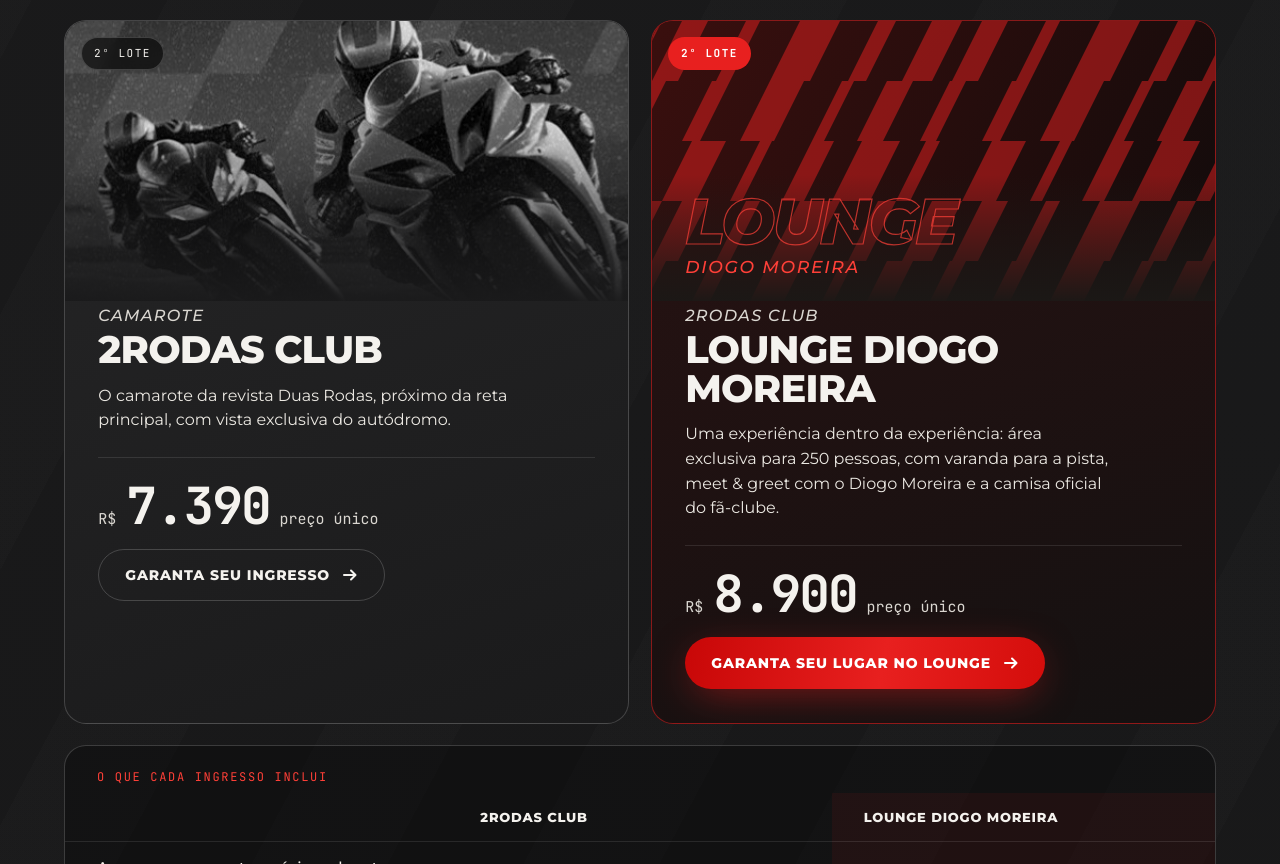
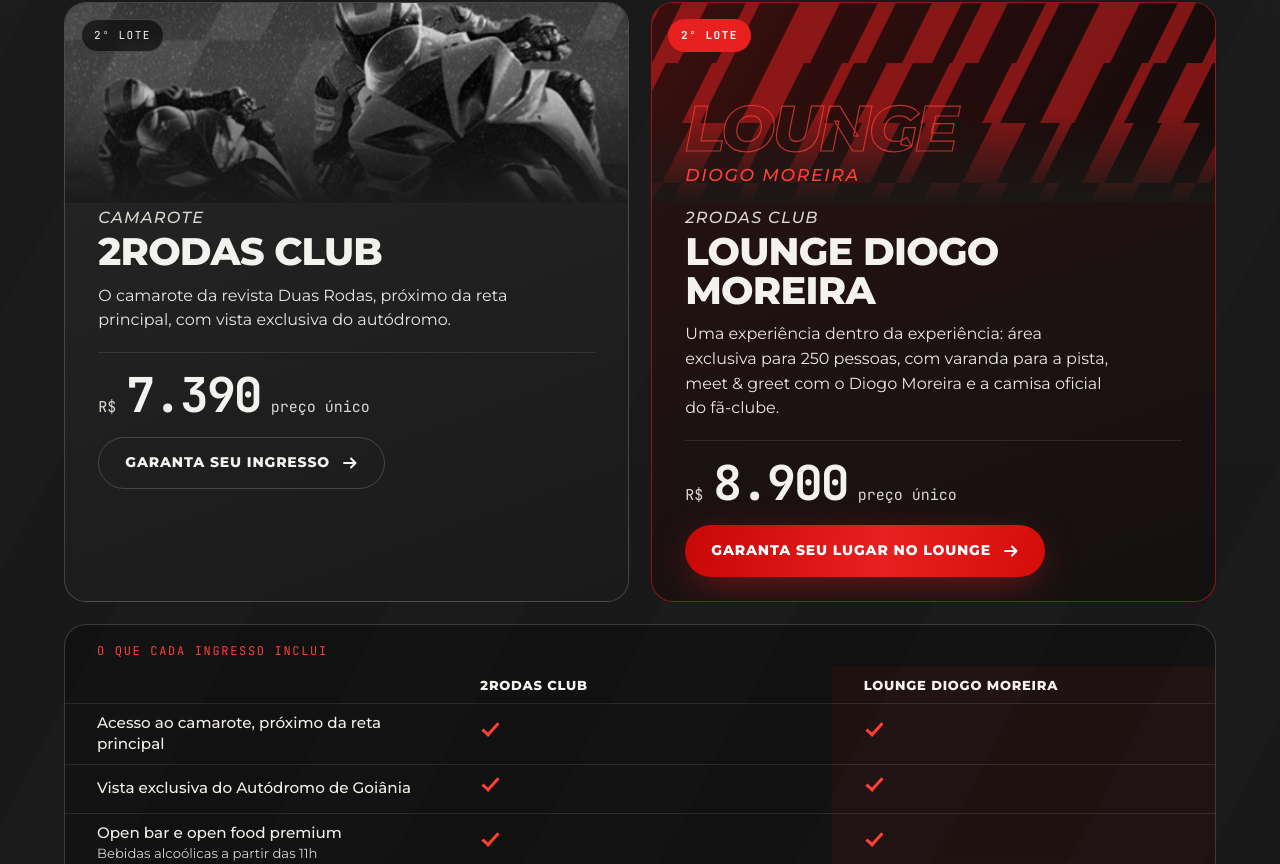
Before and after one commit to contato-lab/lp-2rodas-club, a plain HTML site: page index.html in a window 1280 px wide. Shown: the part 2496-3360 px from the top of the page. Drawn offline with nearby package versions, Linux system fonts and the light colour scheme; animation ran at ten frames a second.

Commit message:
Cards e tabela cabem na tela de notebook

```diff
--- a/index.html
+++ b/index.html
@@ -255,7 +255,7 @@ html.is-loading .nav{opacity:0}
 .no{color:var(--dim);font-size:14px}
 .compare__price th{font-weight:700!important;color:var(--text)!important}
 .compare__price td{font-family:var(--f-mono);font-weight:700;font-size:clamp(16px,1.8vw,22px);white-space:nowrap}
-.arq{position:relative;display:grid;grid-template-columns:minmax(0,1.3fr) minmax(0,.7fr);gap:clamp(20px,4vw,56px);align-items:end;margin-top:22px;padding:clamp(22px,3vw,40px);border:1px solid rgba(232,32,31,.45);border-radius:22px;background:linear-gradient(160deg,#241f19,#171615);overflow:hidden}
+.arq{position:relative;display:grid;grid-template-columns:minmax(0,1.3fr) minmax(0,.7fr);gap:clamp(20px,4vw,56px);align-items:end;margin-top:22px;padding:clamp(22px,3vw,40px);border:1px solid rgba(232,32,31,.45);border-radius:22px;background:linear-gradient(160deg,#211515,#141212);overflow:hidden}
 .arq::before{content:"";position:absolute;right:-40px;top:-40px;width:260px;height:260px;background:var(--stripes-red);opacity:.12;pointer-events:none}
 .arq__k{color:var(--acc-hi)}
 .arq__name{margin-top:10px;font-size:clamp(24px,2.8vw,38px);font-weight:300;text-transform:uppercase;line-height:1.05;letter-spacing:-.02em}
@@ -360,6 +360,23 @@ html.js:not(.no-intro) [data-reveal]{opacity:0;transform:translateY(34px)}
 html.js:not(.no-intro) .hero [data-intro]{opacity:0}
 
 /* ═══════════ RESPONSIVO ═══════════ */
+/* notebook (tela baixa): cards, tabela e arquibancada encolhem pela altura da tela para caber inteiros */
+@media (min-width:1021px) and (max-height:920px){
+  .xp-grid{margin-top:clamp(28px,4.5vh,54px)}
+  .xp__media{height:clamp(150px,25vh,280px)}
+  .xp__badge{bottom:clamp(14px,2.6vh,26px);font-size:clamp(34px,8vh,74px)}
+  .xp__name{font-size:clamp(24px,4.8vh,42px)}
+  .xp__desc{margin-top:clamp(8px,1.5vh,14px);font-size:clamp(14px,2vh,16px)}
+  .xp__foot{margin-top:clamp(12px,2.4vh,24px);padding-top:clamp(12px,2.2vh,22px)}
+  .xp__price b{font-size:clamp(30px,6vh,54px)}
+  .xp__body{padding-bottom:clamp(18px,3vh,36px)}
+  .compare caption{padding-top:clamp(12px,2.2vh,22px)}
+  .compare th,.compare td{padding-top:clamp(6px,1.2vh,16px);padding-bottom:clamp(6px,1.2vh,16px)}
+  .compare tbody th{font-size:clamp(13.5px,1.9vh,15.5px)}
+  .compare tbody th small{font-size:clamp(12px,1.65vh,13.5px);margin-top:1px}
+  .arq{padding-top:clamp(18px,3.4vh,40px);padding-bottom:clamp(18px,3.4vh,40px)}
+  .arq__list{margin-top:clamp(10px,2vh,18px);gap:clamp(5px,1vh,9px)}
+}
 @media (max-width:1020px){
   .nav__links{display:none}.burger{display:grid}
   .hero__bottom-inner{grid-template-columns:1fr 1fr}
```
